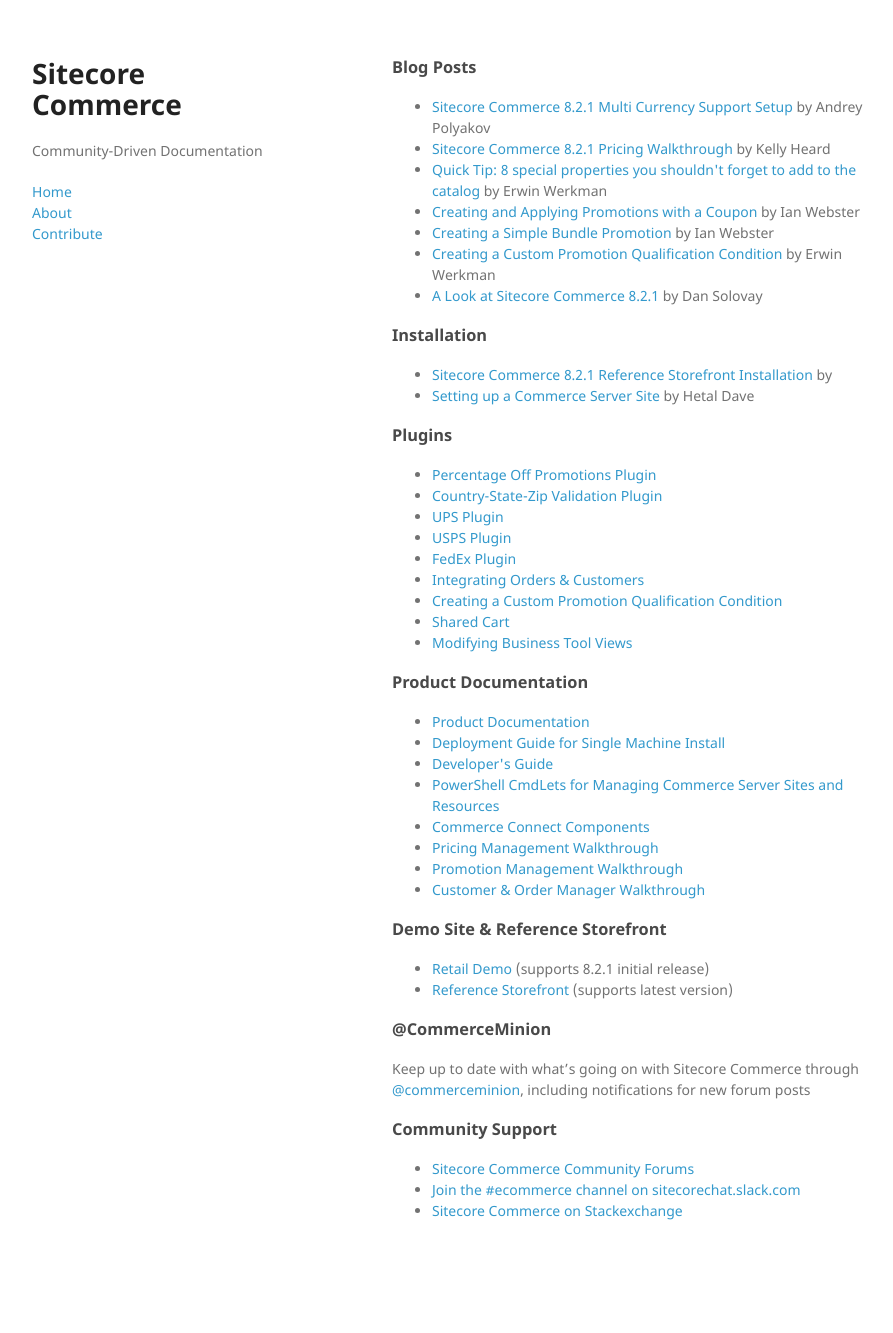
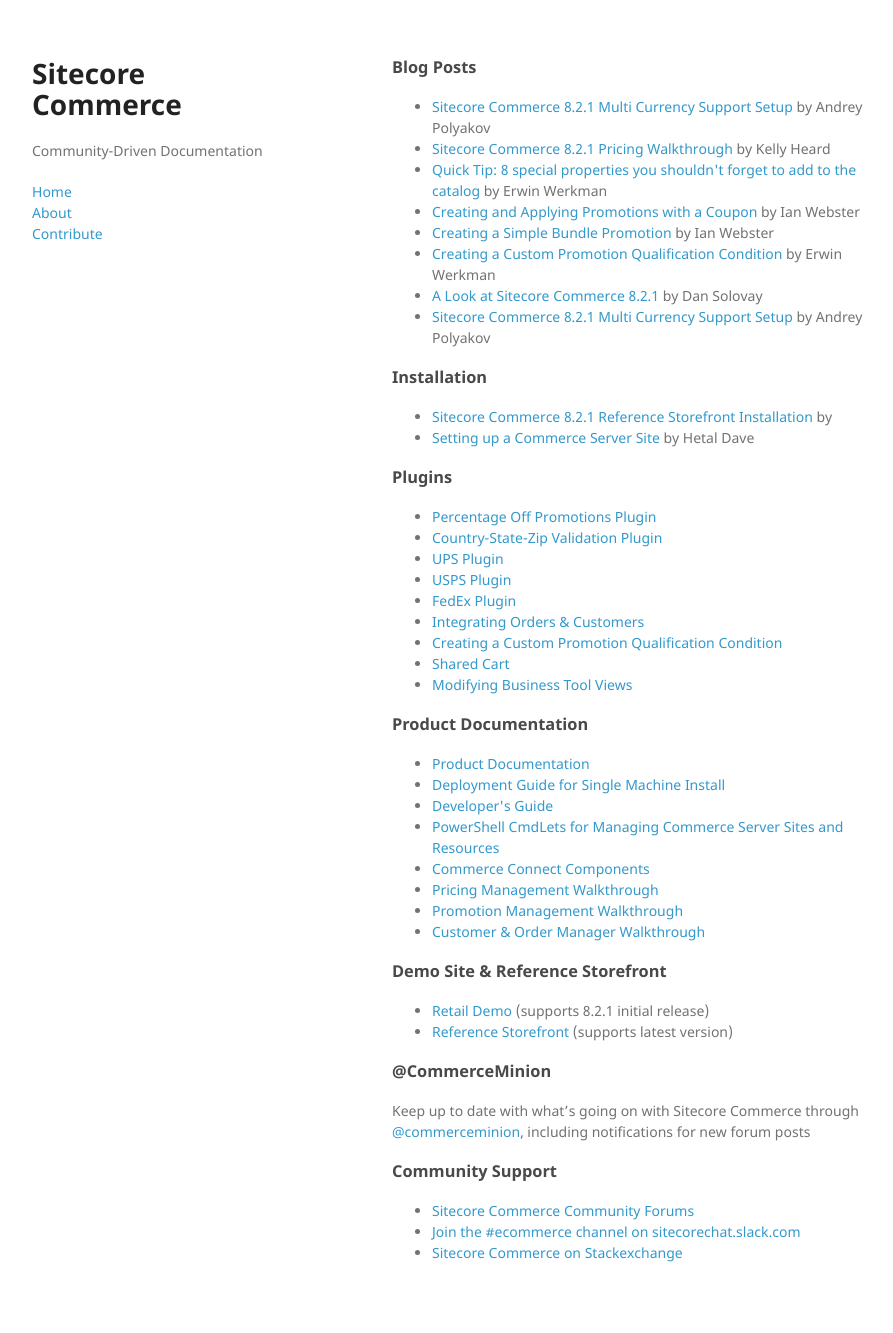
Before and after one commit to CommerceMinion/commerce-community-docs, a Jekyll site: the page built from index.md, in a window 1280 px wide. Shown: the whole page, without its empty margins (178-1071 px from the left). Built offline with Jekyll 4.4.1, drawn with Linux system fonts in a browser that asks for light colours; before the commit the page ends 1291 px from its top, so only the background shows below that.

Commit message:
added new post

```diff
--- a/_data/blogs.yml
+++ b/_data/blogs.yml
@@ -39,3 +39,9 @@
   author: Dan Solovay
   submitted-by: Kelly Heard
   submitted-on: 04-7-2017
+
+- title: Sitecore Commerce 8.2.1 Multi Currency Support Setup
+  link: http://www.brimit.com/blog/sitecore-commerce-8-multicurrency-support
+  author: Andrey Polyakov
+  submitted-by: Andrey Polyakov
+  submitted-on: 08-17-2017
```
